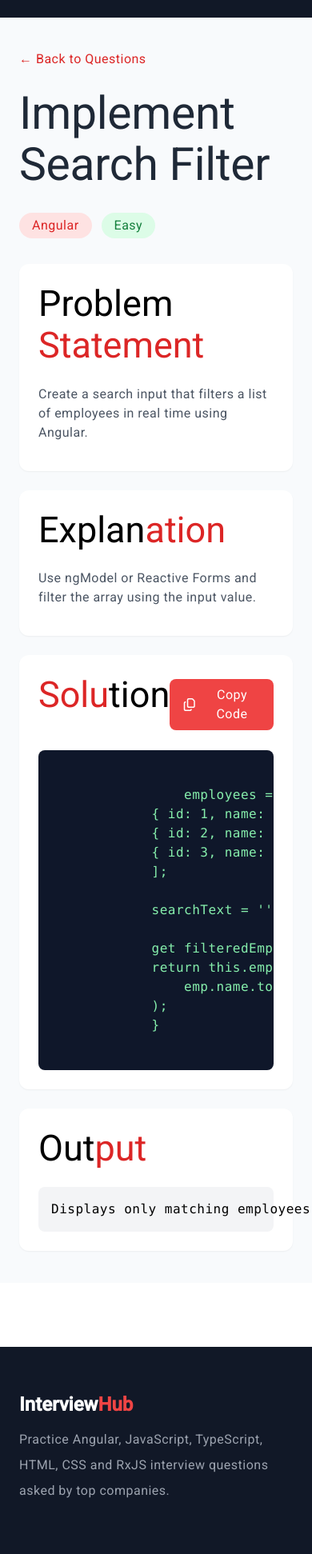
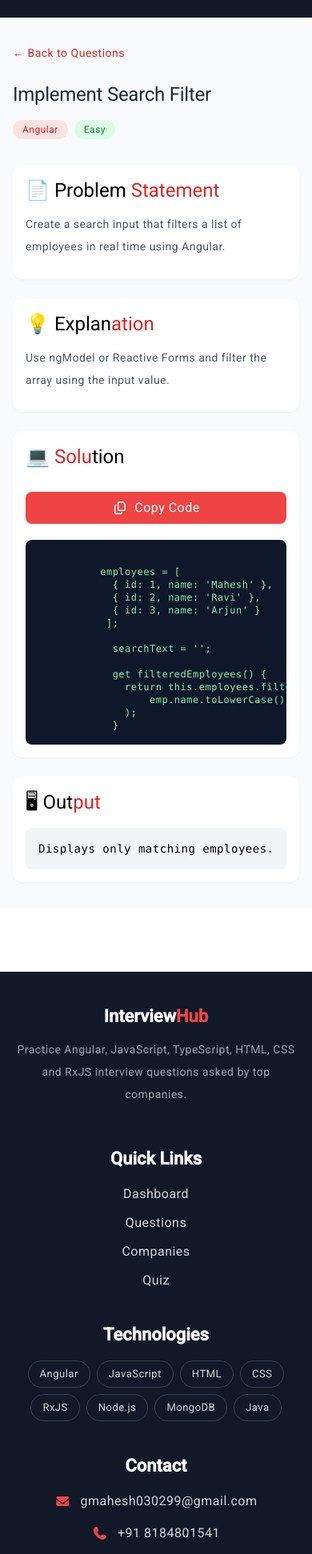
Before and after one commit to mahesh818480/Interview-Revision-Platform, an Angular app: page /questions-details/1 in a window 390 px wide. Shown: the part 48-1991 px from the top of the page at 80% size. Built offline with nearby package versions, Linux system fonts and the light colour scheme.

Commit message:
added the responsive in footer page and companies page question and question details page

```diff
--- a/src/app/components/footer/footer.component.html
+++ b/src/app/components/footer/footer.component.html
@@ -1,62 +1,86 @@
 <footer class="bg-[#111827] text-gray-300 mt-20">
-    <div class="max-w-7xl mx-auto px-6 py-14">
-        <div class="grid grid-cols-1 md:grid-cols-2 lg:grid-cols-4 gap-12">
+    <div class="max-w-7xl mx-auto px-5 md:px-6 py-10 md:py-14">
+        <div class="grid grid-cols-1 sm:grid-cols-2 lg:grid-cols-4 gap-10 md:gap-12">
             <div>
-                <div class="flex items-baseline">
-                    <h2 class="footer-title">Interview<span class="text-red-500">Hub</span></h2>
+                <div class="flex justify-center sm:justify-start">
+                    <h2 class="footer-title">
+                        Interview<span class="text-red-500">Hub</span>
+                    </h2>
                 </div>
-                <p class="mt-6 text-gray-400 leading-8">
+                <p class="mt-4 md:mt-6 text-gray-400 leading-7 text-sm md:text-base text-center sm:text-left">
                     Practice Angular, JavaScript, TypeScript,
                     HTML, CSS and RxJS interview questions
                     asked by top companies.
                 </p>
             </div>
             <div>
-                <h3 class="footer-title">Quick Links</h3>
-                <ul class="space-y-4 mt-6">
-                    <li><a routerLink="/" class="footer-link"> Dashboard</a></li>
-                    <li><a routerLink="/questions" class="footer-link"> Questions</a></li>
+                <h3 class="footer-title text-center sm:text-left">
+                    Quick Links
+                </h3>
+                <ul class="space-y-3 mt-4 md:mt-6 text-center sm:text-left">
+                    <li><a routerLink="/" class="footer-link">Dashboard</a></li>
+                    <li><a routerLink="/questions" class="footer-link">Questions</a></li>
                     <li><a routerLink="/companies" class="footer-link">Companies</a></li>
-                    <li><a routerLink="/quiz" class="footer-link"> Quiz</a></li>
+                    <li><a routerLink="/quiz" class="footer-link">Quiz</a></li>
                 </ul>
             </div>
             <div>
-                <h3 class="footer-title">Technologies</h3>
-                <div class="flex flex-wrap gap-3 mt-6">
-                    @for(techno of technologies; track techno.name;){
+                <h3 class="footer-title text-center sm:text-left">
+                    Technologies
+                </h3>
+                <div class="flex flex-wrap justify-center sm:justify-start gap-2 md:gap-3 mt-4 md:mt-6">
+                    @for(techno of technologies; track techno.name){
                     <span class="tech">{{techno.name}}</span>
                     }
                 </div>
             </div>
             <div>
-                <h3 class="footer-title">Contact</h3>
-                <div class="space-y-5 mt-6">
-                    <div class="flex items-start gap-4">
-                        <i class="fa-solid fa-envelope text-red-500 mt-1"></i><span>{{gmail}}</span>
+                <h3 class="footer-title text-center sm:text-left">
+                    Contact
+                </h3>
+                <div class="space-y-4 mt-4 md:mt-6">
+                    <div class="flex items-center justify-center sm:justify-start gap-3">
+                        <i class="fa-solid fa-envelope text-red-500"></i>
+                        <span>{{gmail}}</span>
                     </div>
-                    <div class="flex items-start gap-4">
-                        <i class="fa-solid fa-phone text-red-500 mt-1"></i><span>+91 8184801541</span>
+                    <div class="flex items-center justify-center sm:justify-start gap-3">
+                        <i class="fa-solid fa-phone text-red-500"></i>
+                        <span>+91 8184801541</span>
                     </div>
-                    <div class="flex items-start gap-4">
-                        <i class="fa-solid fa-location-dot text-red-500 mt-1"></i>
-                        <span> Hyderabad,Telangana,India</span>
+                    <div class="flex items-center justify-center sm:justify-start gap-3">
+                        <i class="fa-solid fa-location-dot text-red-500"></i>
+                        <span>Hyderabad, Telangana, India</span>
                     </div>
                 </div>
             </div>
         </div>
+
         <div class="border-t border-gray-700 mt-12 pt-8">
-            <div class="flex justify-center gap-5">
-                <a href="#" class="social linkedin"><i class="fab fa-linkedin-in"></i></a>
-                <a href="#" class="social github"><i class="fab fa-github"></i></a>
-                <a href="#" class="social facebook"><i class="fab fa-facebook-f"></i></a>
-                <a href="#" class="social instagram"><i class="fab fa-instagram"></i></a>
-                <a href="mailto:gmahesh030299@gmail.com" class="social gmail"><i class="fa-solid fa-envelope"></i></a>
+            <div class="flex flex-wrap justify-center gap-3 md:gap-5">
+                <a href="#" class="social linkedin">
+                    <i class="fab fa-linkedin-in"></i>
+                </a>
+                <a href="#" class="social github">
+                    <i class="fab fa-github"></i>
+                </a>
+                <a href="#" class="social facebook">
+                    <i class="fab fa-facebook-f"></i>
+                </a>
+                <a href="#" class="social instagram">
+                    <i class="fab fa-instagram"></i>
+                </a>
+                <a href="mailto:gmahesh030299@gmail.com" class="social gmail">
+                    <i class="fa-solid fa-envelope"></i>
+                </a>
             </div>
         </div>
-        <div class="border-t border-gray-700 mt-8 pt-6 flex flex-col md:flex-row justify-between items-center text-sm">
-            <p class="text-gray-400">© 2026 InterviewHub. All Rights Reserved.</p>
-            <p class="text-gray-400 mt-3 md:mt-0">Made with
-                <span class="text-red-500">❤</span>by Mahesh
+        <div
+            class="footer_all_right">
+            <p class="text-gray-400 text-center">
+                © 2026 InterviewHub. All Rights Reserved.
+            </p>
+            <p class="text-gray-400 text-center">
+                Made with <span class="text-red-500">❤</span> by Mahesh
             </p>
         </div>
     </div>
--- a/src/app/components/footer/footer.component.scss
+++ b/src/app/components/footer/footer.component.scss
@@ -39,13 +39,36 @@
 }
 
 .instagram:hover {
-    background: linear-gradient(45deg,
-            #f58529,
-            #dd2a7b,
-            #8134af,
-            #515bd4);
+    background: linear-gradient(
+        45deg,
+        #f58529,
+        #dd2a7b,
+        #8134af,
+        #515bd4
+    );
 }
 
 .gmail:hover {
     background: #EA4335;
 }
+@media (max-width:768px){
+    .footer-title{
+        font-size:22px;
+        text-align:center;
+    }
+    .footer-link{
+        display:block;
+    }
+    .tech{
+        padding:6px 14px;
+        font-size:13px;
+    }
+    .social{
+        width:42px;
+        height:42px;
+          font-size:16px;
+    }
+}
+.footer_all_right{
+  @apply  border-t border-gray-700 mt-8 pt-6 flex flex-col md:flex-row justify-between items-center text-xs md:text-sm gap-3
+}
--- a/src/app/pages/companies/companies.component.html
+++ b/src/app/pages/companies/companies.component.html
@@ -1,61 +1,64 @@
-<section class="bg-slate-50 min-h-screen py-12">
-    <div class="max-w-6xl mx-auto px-6">
+<section class="bg-slate-50 min-h-screen py-10 md:py-12">
+    <div class="max-w-6xl mx-auto px-4 md:px-6">
         <div class="text-center">
-            <h1 class="text-4xl font-bold text-slate-800">Top <span class="text-red-500">Companies</span>
+            <h1 class="!text-2xl md:!text-5xl font-bold text-slate-800">
+                Top <span class="text-red-500">Companies</span>
             </h1>
-            <p class="mt-3 text-slate-500">Practice interview questions asked by top companies.</p>
+            <p class="mt-3 text-sm md:text-base text-slate-500">
+                Practice interview questions asked by top companies.
+            </p>
         </div>
-        <div class="max-w-lg mx-auto mt-10 mb-12 relative">
+        <div class="max-w-lg mx-auto mt-8 md:mt-10 mb-10 md:mb-12 relative">
             <i class="fa-solid fa-magnifying-glass absolute left-5 top-1/2 -translate-y-1/2 text-gray-400"></i>
-            <input [(ngModel)]="search" (keyup)="onSearch()" type="text" placeholder="Search company..." class="w-full h-14 rounded-xl border border-gray-300
-                       pl-14 pr-5 outline-none
-                   focus:border-red-500 transition">
+            <input [(ngModel)]="search" (keyup)="onSearch()" type="text" placeholder="Search company..." class="w-full h-12 md:h-14 rounded-xl border border-gray-300
+                       pl-12 md:pl-14 pr-5 outline-none
+                       focus:border-red-500 transition">
         </div>
         @if(filteredCompanies.length===0){
         <div class="text-center py-20">
-            <i class="fa-solid fa-building text-6xl text-gray-300"></i>
-            <h2 class="mt-6 text-2xl font-bold">No Companies Found</h2>
+            <i class="fa-solid fa-building text-5xl md:text-6xl text-gray-300"></i>
+            <h2 class="mt-5 text-xl md:text-2xl font-bold">No Companies Found</h2>
             <p class="text-gray-500 mt-2">Try another company name.</p>
         </div>
         }
         @else{
-        <div class="grid md:grid-cols-2 lg:grid-cols-3 gap-7">
+        <div class="grid grid-cols-1 md:grid-cols-2 lg:grid-cols-3 gap-5 md:gap-7">
             @for(company of paginatedCompanies;track company.id){
             <div class="company-card">
-                <div class="flex justify-between items-center">
-                    <div class="w-14 h-14 rounded-xl border bg-white flex items-center justify-center p-2">
+                <div class="flex justify-between items-start">
+                    <div
+                        class="w-12 h-12 md:w-14 md:h-14 rounded-xl border bg-white flex items-center justify-center p-2">
                         <img [src]="company.image" [alt]="company.name" class="w-full h-full object-contain">
                     </div>
-                    <div class="company_name text-2xl font-bold text-slate-800">{{company.name}}</div>
                     <div class="text-right">
-                        <div class="bg-red-50 text-red-500 text-sm font-semibold px-4 py-2 rounded-full">
+                        <div class="bg-red-50 text-red-500 text-xs md:text-sm font-semibold px-3 py-2 rounded-full">
                             {{company.questions}}+
                         </div>
-                        <p class="m-0 text-xs text-gray-400">Questions</p>
+                        <p class="text-xs text-gray-400">Questions</p>
                     </div>
                 </div>
-                <div class="flex flex-wrap gap-2 mt-5">
+                <h2 class="company_name text-xl md:text-2xl font-bold mt-4">{{company.name}}</h2>
+                <div class="flex flex-wrap gap-2 mt-4">
                     @for(tech of company.technologies;track tech){
                     <span class="tech-chip">{{tech}}</span>
                     }
                 </div>
-                <div class="border-t my-6"></div>
-                <button class="view-btn" (click)="viewQuestion(company.name)">View Questions
+                <div class="border-t my-5"></div>
+                <button class="view-btn">
+                    <span (click)="viewQuestion(company.name)">View Questions</span>
                     <i class="fa-solid fa-arrow-right"></i>
                 </button>
             </div>
             }
         </div>
-        <div class="flex justify-center items-center gap-2 mt-12">
+        <div class="flex flex-wrap justify-center items-center gap-2 mt-10">
             <button (click)="previousPage()" [disabled]="currentPage===1" class="page-btn">Previous</button>
             @for(page of pageNumbers;track page){
-            <button (click)="currentPage=page" [ngClass]="
+            <button (click)="currentPage=page" class="w-9 h-9 md:w-10 md:h-10 rounded-lg" [ngClass]="
                 currentPage===page
                 ?'bg-red-500 text-white'
                 :'border'
-                " class="w-10 h-10 rounded-lg">
-
-                {{page}}</button>
+                ">{{page}}</button>
             }
             <button (click)="nextPage()" [disabled]="currentPage===totalPages" class="page-btn">Next</button>
         </div>
--- a/src/app/pages/companies/companies.component.scss
+++ b/src/app/pages/companies/companies.component.scss
@@ -12,13 +12,13 @@
     @apply px-3 py-1 rounded-full border border-gray-200 bg-gray-50 text-gray-700 text-sm transition;
 }
 
-.tech-chip:hover {
+.tech-chiphover {
     @apply bg-red-500 text-white border-red-500;
 }
 
 .view-btn {
     color: rgb(239 68 68 / 80%);
-    @apply flex items-center gap-3 font-semibold transition;
+    @apply flex items-center justify-between w-full font-semibold transition;
 }
 
 .view-btn i {
@@ -32,9 +32,11 @@
 .view-btn:hover i {
     transform: translateX(6px);
 }
+
 .page-btn {
     @apply px-4 py-2 rounded-lg border disabled:opacity-40 disabled:cursor-not-allowed hover:bg-red-500 hover:text-white transition;
 }
+
 .company_name {
     color: rgb(30 41 59 / 58%);
 }
@@ -42,3 +44,23 @@
 .company_name:hover {
     color: #000;
 }
+
+@media(max-width:768px) {
+    .company-card {
+        padding: 18px;
+    }
+
+    .company_name {
+        font-size: 24px;
+    }
+
+    .tech-chip {
+        font-size: 13px;
+        padding: 6px 12px;
+    }
+
+    .page-btn {
+        padding: 8px 14px;
+        font-size: 14px;
+    }
+}
--- a/src/app/pages/companies/companies.component.ts
+++ b/src/app/pages/companies/companies.component.ts
@@ -1,8 +1,8 @@
-import { Component } from '@angular/core';
+import { Component, HostListener, Inject, PLATFORM_ID } from '@angular/core';
 import { Company } from '../../models/question';
 import { CompanyService } from '../../services/company.service';
 import { FormsModule } from '@angular/forms';
-import { CommonModule } from '@angular/common';
+import { CommonModule, isPlatformBrowser } from '@angular/common';
 import { Router } from '@angular/router';
 
 @Component({
@@ -19,31 +19,43 @@ export class CompaniesComponent {
   currentPage = 1;
 
   pageSize = 6;
-  constructor(private companyService: CompanyService, private route: Router) { }
+  constructor(private companyService: CompanyService,
+    private route: Router,
+    @Inject(PLATFORM_ID) private platformId: Object
+  ) { }
+  @HostListener('window:resize')
+  onResize() {
+    if (isPlatformBrowser(this.platformId)) {
+      this.setPageSize();
+    }
+  }
 
   ngOnInit() {
-
     this.companies = this.companyService.getCompanies();
-
     this.filteredCompanies = [...this.companies];
-
+    if (isPlatformBrowser(this.platformId)) {
+      this.setPageSize();
+    }
   }
-
+  setPageSize() {
+    if (!isPlatformBrowser(this.platformId)) return;
+    if (window.innerWidth < 768) {
+      this.pageSize = 2;
+    } else if (window.innerWidth < 1024) {
+      this.pageSize = 4;
+    } else {
+      this.pageSize = 6;
+    }
+  }
   onSearch() {
-
     this.filteredCompanies = this.companies.filter(company =>
-
       company.name.toLowerCase().includes(this.search.toLowerCase())
-
     );
-
+    this.currentPage = 1;
   }
   get paginatedCompanies() {
-
     const start = (this.currentPage - 1) * this.pageSize;
-
     return this.filteredCompanies.slice(start, start + this.pageSize);
-
   }
 
   get totalPages() {
--- a/src/app/pages/question-details/question-details.component.html
+++ b/src/app/pages/question-details/question-details.component.html
@@ -1,51 +1,57 @@
-<section class="min-h-screen bg-slate-50 py-10">
-    <div class="max-w-5xl mx-auto px-6">
-        <button routerLink="/questions" (click)="goToQuestioPage()" class="text-red-600 hover:underline">
+<section class="min-h-screen bg-slate-50 py-8 sm:py-10">
+    <div class="max-w-5xl mx-auto px-4 sm:px-6">
+        <button routerLink="/questions" (click)="goToQuestioPage()"
+            class="text-red-600 hover:underline text-sm sm:text-base">
             ← Back to Questions
         </button>
         <div class="mt-6">
-            <h1 class="text-4xl font-bold text-gray-800">{{question.title}}</h1>
-            <div class="flex gap-3 mt-4">
-                <span class="bg-red-100 text-red-600 px-4 py-1 rounded-full">
+            <h1 class="!text-2xl md:!text-4xl lg:text-4xl font-bold text-gray-800 leading-tight">
+                {{question.title}}
+            </h1>
+            <div class="flex flex-wrap gap-2 mt-4">
+                <span class="bg-red-100 text-red-600 px-3 sm:px-4 py-1 rounded-full text-xs sm:text-sm">
                     {{question.technology}}
                 </span>
-                <span class="bg-green-100 text-green-600 px-4 py-1 rounded-full" [ngClass]="{
-                            'bg-green-100 text-green-700': question.difficulty === 'Easy',
-                            'bg-yellow-100 text-yellow-700': question.difficulty === 'Medium',
-                            'bg-red-100 text-red-700': question.difficulty === 'Hard'
-                            }">
-                    {{question.difficulty}}
-                </span>
+                <span class="px-3 sm:px-4 py-1 rounded-full text-xs sm:text-sm" [ngClass]="{
+                    'bg-green-100 text-green-700': question.difficulty === 'Easy',
+                    'bg-yellow-100 text-yellow-700': question.difficulty === 'Medium',
+                    'bg-red-100 text-red-700': question.difficulty === 'Hard'
+                    }">
+                    {{question.difficulty}}</span>
             </div>
         </div>
-        <div class="bg-white rounded-xl p-6 mt-8 shadow-sm">
-            <h2 class="text-2xl font-semibold">Problem <span class="text-red-600">Statement</span> </h2>
-            <p class="mt-4 text-gray-600">{{question.problem}}</p>
-        </div>
-        <div class="bg-white rounded-xl p-6 mt-6 shadow-sm">
-            <h2 class="text-2xl font-semibold">Explan<span class="text-red-600">ation</span></h2>
-            <p class="mt-4 text-gray-600">
-                {{question.explanation}}
+        <div class="bg-white rounded-xl p-4 sm:p-6 mt-8 shadow-sm">
+            <h2 class="!text-2xl md:!text-4xl font-semibold">
+                📄 Problem <span class="text-red-600">Statement</span>
+            </h2>
+            <p class="mt-4 text-gray-600 text-sm sm:text-base leading-7">
+                {{question.problem}}
             </p>
         </div>
-        <div class="bg-white rounded-xl p-6 mt-6 shadow-sm">
-            <div class="flex justify-between items-center">
-                <h2 class="text-2xl font-semibold"><span class="text-red-600">Solu</span>tion</h2>
-                <button (click)="copyCode()"
-                    class="flex items-center gap-2 bg-red-500 hover:bg-red-600 text-white px-4 py-2 rounded-lg transition">
-                    <i class="fa-regular fa-copy"></i>
-                    {{ copied ? 'Copied' : 'Copy Code' }}
-
+        <div class="bg-white rounded-xl p-4 sm:p-6 mt-6 shadow-sm">
+            <h2 class="!text-2xl md:!text-4xl font-semibold">
+                💡 Explan<span class="text-red-600">ation</span>
+            </h2>
+            <p class="mt-4 text-gray-600 text-sm sm:text-base leading-7">{{question.explanation}}
+            </p>
+        </div>
+        <div class="bg-white rounded-xl p-4 sm:p-6 mt-6 shadow-sm">
+            <div class="flex flex-col sm:flex-row justify-between sm:items-center gap-4">
+                <h2 class="!text-2xl md:!text-4xl font-semibold">
+                    💻 <span class="text-red-600">Solu</span>tion</h2>
+                <button (click)="copyCode()" class="copyCode">
+                    <i class="fa-regular fa-copy"></i>{{ copied ? 'Copied' : 'Copy Code' }}
                 </button>
             </div>
+            <pre class="mt-5 bg-slate-900 text-green-300 p-4 sm:p-5 rounded-lg overflow-x-auto text-xs sm:text-sm">
+                <code>{{question.code}}</code></pre>
 
-            <pre class="mt-5 bg-slate-900 text-green-300 p-5 rounded-lg overflow-auto"><code>
-                {{question.code}}
-            </code></pre>
         </div>
-        <div class="bg-white rounded-xl p-6 mt-6 shadow-sm">
-            <h2 class="text-2xl font-semibold">Out<span class="text-red-600">put</span></h2>
-            <pre class="mt-4 bg-gray-100 p-4 rounded-lg">{{question.output}}</pre>
+        <div class="bg-white rounded-xl p-4 sm:p-6 mt-6 shadow-sm">
+            <h2 class="!text-2xl md:!text-4xl font-semibold">
+                🖥 Out<span class="text-red-600">put</span>
+            </h2>
+            <pre class="mt-4 bg-gray-100 p-4 rounded-lg overflow-x-auto text-sm">{{question.output}}</pre>
         </div>
     </div>
 </section>
--- a/src/app/pages/question-details/question-details.component.scss
+++ b/src/app/pages/question-details/question-details.component.scss
@@ -0,0 +1,3 @@
+.copyCode{
+    @apply w-full sm:w-auto flex justify-center items-center gap-2 bg-red-500 hover:bg-red-600 text-white px-4 py-2 rounded-lg transition;
+}
```
Also changed, not shown: src/app/data/question-data.ts (+28 -21 lines), src/app/pages/questions/questions.component.html (+44 -44 lines).
